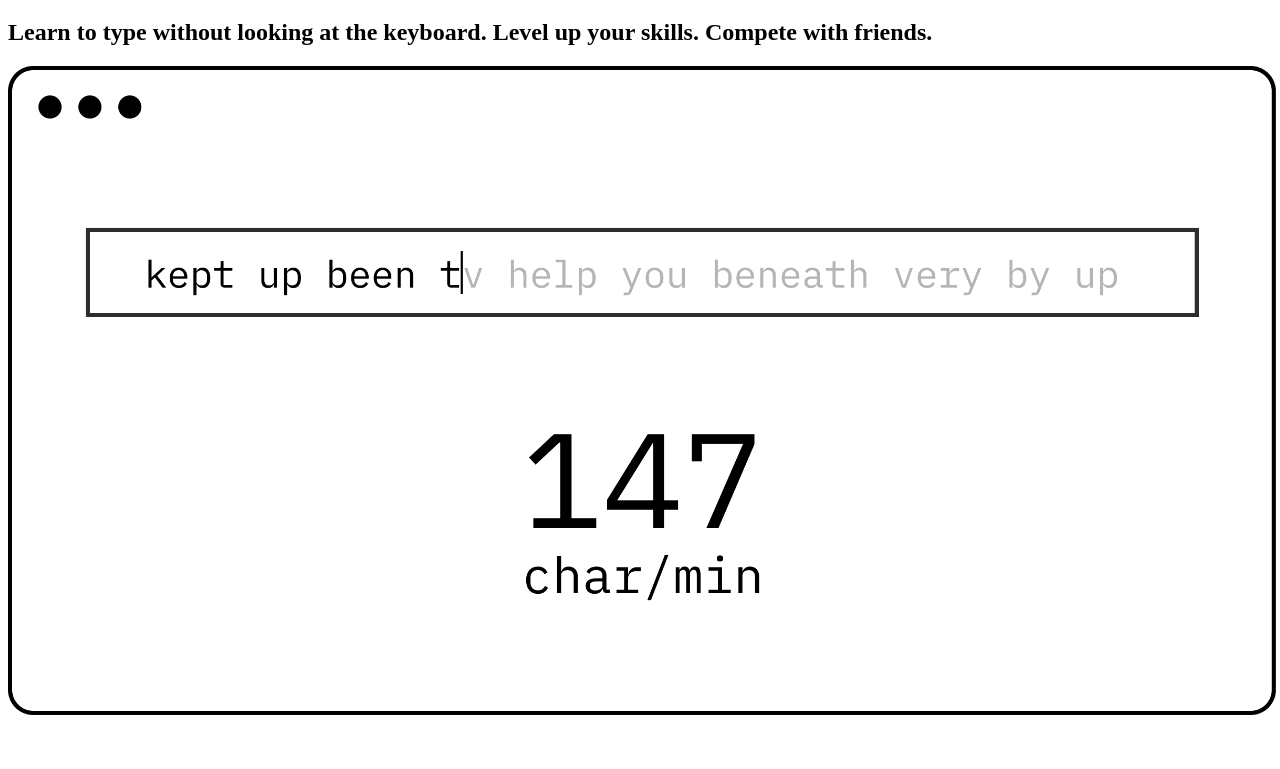
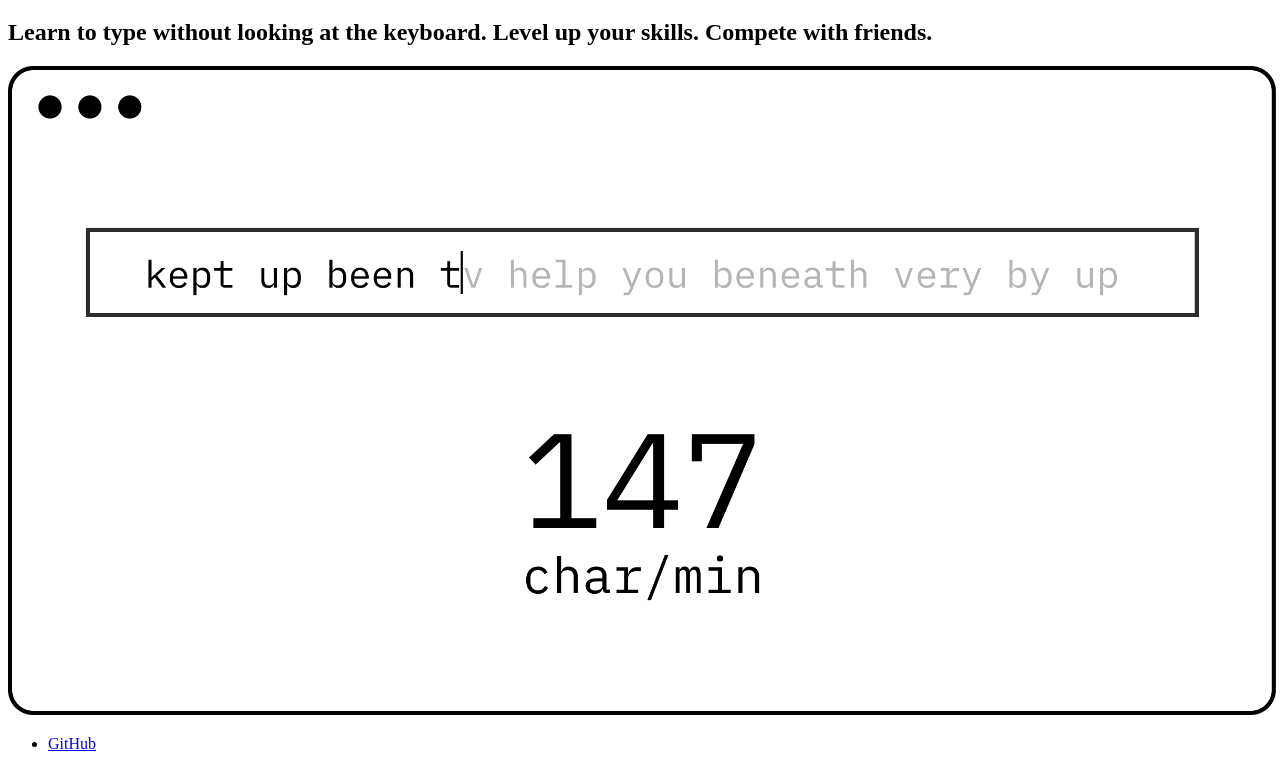
Before and after one commit to K0R0BKIN/TYPE, a plain HTML site: page index.html in a window 1280 px wide. Shown: the part 61-830 px from the top of the page. Before the commit the page ends 800 px from the top, so only its background shows below. Drawn offline with Linux system fonts and the light colour scheme.

Commit message:
add link list

```diff
--- a/index.html
+++ b/index.html
@@ -10,4 +10,9 @@
     <h2>Learn to type without looking at the keyboard. Level up your skills. Compete with friends.</h2>
     <img src="/images/hero-image.png" alt="" width="1268"/>
   </body>
+  <footer>
+    <ul>
+      <li><a href="https://github.com/K0R0BKIN/Type">GitHub</a></li>
+    </ul>
+  </footer>
 </html>
```
